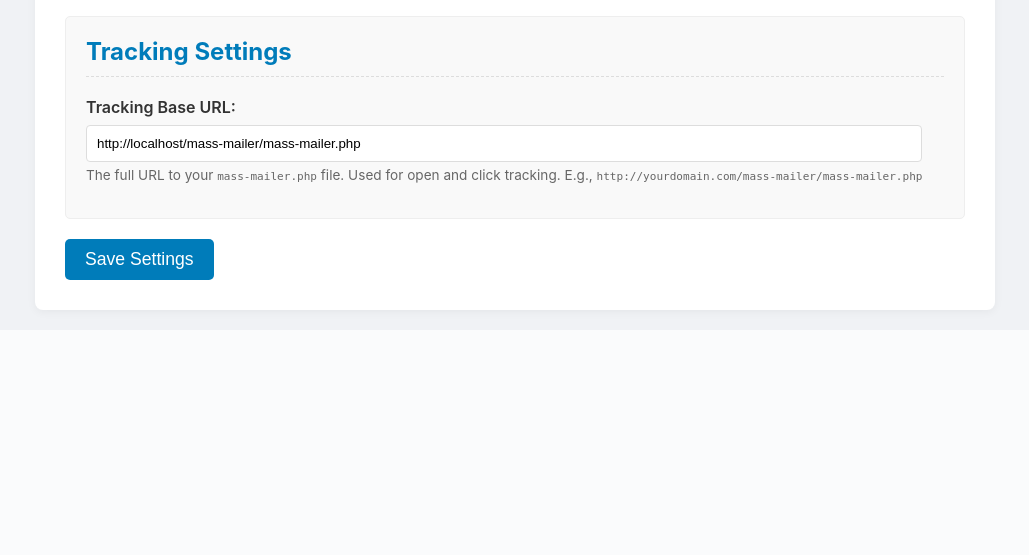
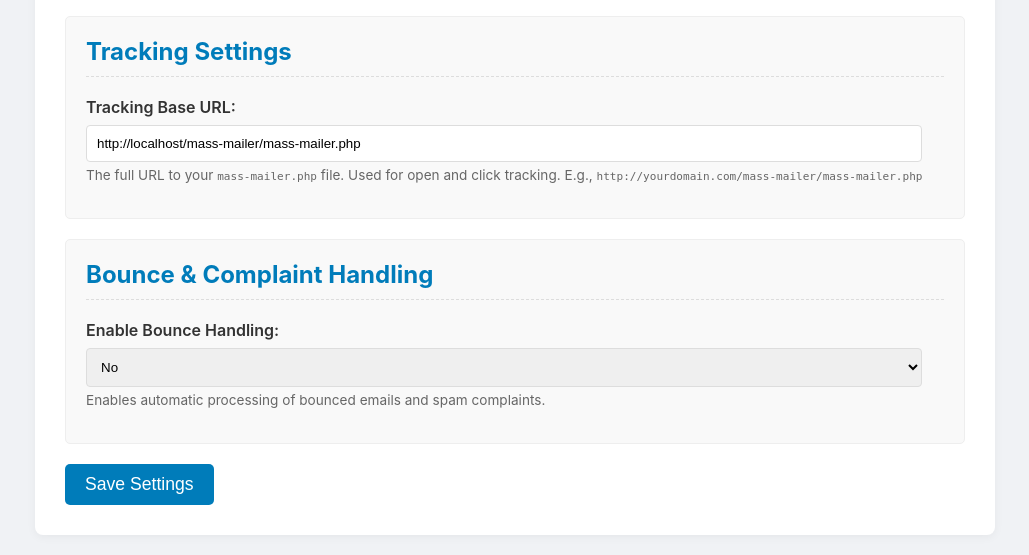
Before and after one commit to z3r0d4rkn3ss/MassMailer-WordpressPlugin-, a PHP site: page /mass-mailer/settings.php in a window 1280 px wide. Shown: the part 791-1346 px from the top of the page, without its empty margins (125-1154 px from the left). Before the commit the page ends 1106 px from the top, so only its background shows below. Run offline with PHP 8.4, Linux system fonts and the light colour scheme; the visitor is signed in with stand-in values (Sample User, id 1); data that the repository does not hold is empty; some libraries are stand-ins or nearby versions.

Commit message:
Update settings.php
Add Bounce Settings

```diff
--- a/admin/settings.php
+++ b/admin/settings.php
@@ -1,9 +1,8 @@
 <?php
 /**
- * Mass Mailer Admin Settings Page
+ * Mass Mailer Admin Settings Page - Bounce Settings Update
  *
- * This file provides the user interface for configuring global settings
- * for the Mass Mailer plugin.
+ * This file updates the settings UI to include configuration for bounce and complaint handling.
  *
  * @package Mass_Mailer
  * @subpackage Admin
@@ -48,7 +47,7 @@ if ($_SERVER['REQUEST_METHOD'] === 'POST' && isset($_POST['save_settings'])) {
         if ($settings_manager->setSetting('reply_to_email', trim($_POST['reply_to_email']))) $updated_count++;
     }
 
-    // SMTP Settings
+    // Mailer Settings
     if (isset($_POST['mailer_type'])) {
         if ($settings_manager->setSetting('mailer_type', trim($_POST['mailer_type']))) $updated_count++;
     }
@@ -74,6 +73,28 @@ if ($_SERVER['REQUEST_METHOD'] === 'POST' && isset($_POST['save_settings'])) {
     // Tracking Settings
     if (isset($_POST['tracking_base_url'])) {
         if ($settings_manager->setSetting('tracking_base_url', trim($_POST['tracking_base_url']))) $updated_count++;
+    }
+
+    // NEW: Bounce Handling Settings
+    if (isset($_POST['bounce_handling_enabled'])) {
+        if ($settings_manager->setSetting('bounce_handling_enabled', $_POST['bounce_handling_enabled'] === '1' ? '1' : '0')) $updated_count++;
+    }
+    if (isset($_POST['bounce_imap_host'])) {
+        if ($settings_manager->setSetting('bounce_imap_host', trim($_POST['bounce_imap_host']))) $updated_count++;
+    }
+    if (isset($_POST['bounce_imap_port'])) {
+        if ($settings_manager->setSetting('bounce_imap_port', intval($_POST['bounce_imap_port']))) $updated_count++;
+    }
+    if (isset($_POST['bounce_imap_username'])) {
+        if ($settings_manager->setSetting('bounce_imap_username', trim($_POST['bounce_imap_username']))) $updated_count++;
+    }
+    if (isset($_POST['bounce_imap_password'])) {
+        if (!empty($_POST['bounce_imap_password'])) {
+            if ($settings_manager->setSetting('bounce_imap_password', $_POST['bounce_imap_password'])) $updated_count++;
+        }
+    }
+    if (isset($_POST['bounce_imap_flags'])) {
+        if ($settings_manager->setSetting('bounce_imap_flags', trim($_POST['bounce_imap_flags']))) $updated_count++;
     }
 
 
@@ -102,6 +123,14 @@ $smtp_password = ''; // Never pre-fill password fields for security
 $smtp_encryption = $current_settings['smtp_encryption'] ?? 'tls';
 
 $tracking_base_url = $current_settings['tracking_base_url'] ?? 'http://localhost/mass-mailer/mass-mailer.php'; // Default fallback
+
+// NEW: Bounce Handling Defaults
+$bounce_handling_enabled = $current_settings['bounce_handling_enabled'] ?? '0';
+$bounce_imap_host = $current_settings['bounce_imap_host'] ?? '';
+$bounce_imap_port = $current_settings['bounce_imap_port'] ?? 993;
+$bounce_imap_username = $current_settings['bounce_imap_username'] ?? '';
+$bounce_imap_password = ''; // Never pre-fill password fields for security
+$bounce_imap_flags = $current_settings['bounce_imap_flags'] ?? '/imap/ssl/novalidate-cert';
 
 ?>
 <!DOCTYPE html>
@@ -216,6 +245,45 @@ $tracking_base_url = $current_settings['tracking_base_url'] ?? 'http://localhost
                 </div>
             </section>
 
+            <section>
+                <h2>Bounce & Complaint Handling</h2>
+                <div class="form-group">
+                    <label for="bounce_handling_enabled">Enable Bounce Handling:</label>
+                    <select id="bounce_handling_enabled" name="bounce_handling_enabled" onchange="toggleBounceSettings(this.value)">
+                        <option value="0" <?php echo ($bounce_handling_enabled === '0') ? 'selected' : ''; ?>>No</option>
+                        <option value="1" <?php echo ($bounce_handling_enabled === '1') ? 'selected' : ''; ?>>Yes</option>
+                    </select>
+                    <p class="info-text">Enables automatic processing of bounced emails and spam complaints.</p>
+                </div>
+                <div id="bounce_settings_fields" style="<?php echo ($bounce_handling_enabled === '1') ? 'display:block;' : 'display:none;'; ?>">
+                    <p class="info-text">Configure IMAP access to a dedicated mailbox where bounces/FBLs are sent.</p>
+                    <div class="form-group">
+                        <label for="bounce_imap_host">IMAP Host:</label>
+                        <input type="text" id="bounce_imap_host" name="bounce_imap_host" value="<?php echo htmlspecialchars($bounce_imap_host); ?>">
+                        <p class="info-text">e.g., imap.yourmail.com</p>
+                    </div>
+                    <div class="form-group">
+                        <label for="bounce_imap_port">IMAP Port:</label>
+                        <input type="number" id="bounce_imap_port" name="bounce_imap_port" value="<?php echo htmlspecialchars($bounce_imap_port); ?>">
+                        <p class="info-text">Common ports: 993 (IMAPS), 143 (IMAP)</p>
+                    </div>
+                    <div class="form-group">
+                        <label for="bounce_imap_username">IMAP Username:</label>
+                        <input type="text" id="bounce_imap_username" name="bounce_imap_username" value="<?php echo htmlspecialchars($bounce_imap_username); ?>">
+                    </div>
+                    <div class="form-group">
+                        <label for="bounce_imap_password">IMAP Password:</label>
+                        <input type="password" id="bounce_imap_password" name="bounce_imap_password" placeholder="Leave blank to keep current password">
+                        <p class="info-text">Only enter if you want to change the password.</p>
+                    </div>
+                    <div class="form-group">
+                        <label for="bounce_imap_flags">IMAP Flags:</label>
+                        <input type="text" id="bounce_imap_flags" name="bounce_imap_flags" value="<?php echo htmlspecialchars($bounce_imap_flags); ?>">
+                        <p class="info-text">e.g., <code>/imap/ssl/novalidate-cert</code> or <code>/pop3/ssl</code>. Consult your mail provider.</p>
+                    </div>
+                </div>
+            </section>
+
             <button type="submit" name="save_settings">Save Settings</button>
         </form>
     </div>
@@ -224,6 +292,8 @@ $tracking_base_url = $current_settings['tracking_base_url'] ?? 'http://localhost
         document.addEventListener('DOMContentLoaded', function() {
             const mailerTypeSelect = document.getElementById('mailer_type');
             const smtpSettingsDiv = document.getElementById('smtp_settings');
+            const bounceHandlingEnabledSelect = document.getElementById('bounce_handling_enabled');
+            const bounceSettingsFieldsDiv = document.getElementById('bounce_settings_fields');
 
             function toggleSmtpSettings() {
                 if (mailerTypeSelect.value === 'smtp') {
@@ -233,10 +303,21 @@ $tracking_base_url = $current_settings['tracking_base_url'] ?? 'http://localhost
                 }
             }
 
+            function toggleBounceSettings(value) {
+                if (value === '1') {
+                    bounceSettingsFieldsDiv.style.display = 'block';
+                } else {
+                    bounceSettingsFieldsDiv.style.display = 'none';
+                }
+            }
+
             mailerTypeSelect.addEventListener('change', toggleSmtpSettings);
+            bounceHandlingEnabledSelect.addEventListener('change', () => toggleBounceSettings(bounceHandlingEnabledSelect.value));
 
-            // Initial call to set correct display on page load
+
+            // Initial calls to set correct display on page load
             toggleSmtpSettings();
+            toggleBounceSettings(bounceHandlingEnabledSelect.value);
         });
     </script>
 </body>
```
